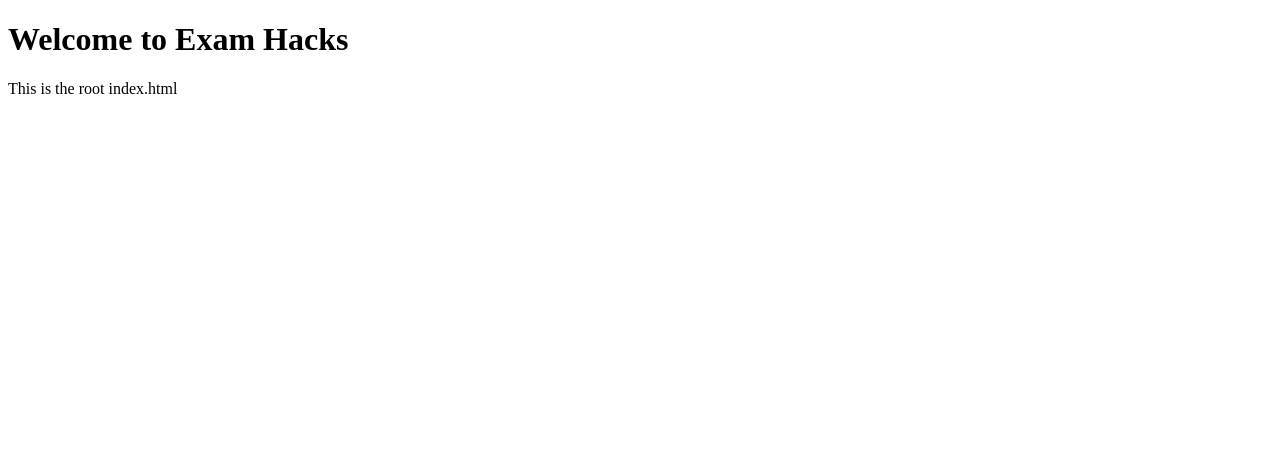
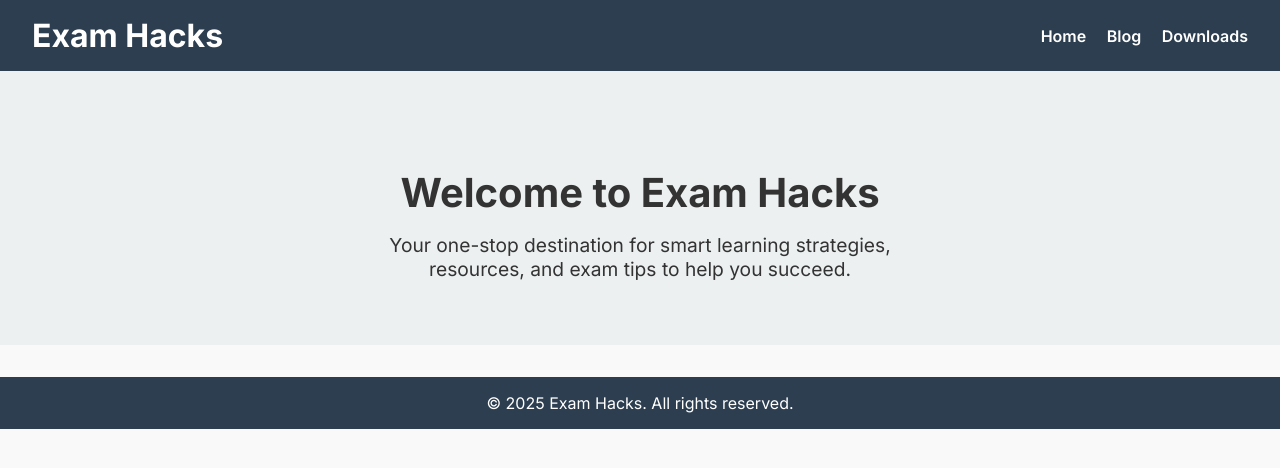
Before and after one commit to ExamHacks02/Examhacks02.github.io, a plain HTML site: page index.html in a window 1280 px wide. Drawn offline with Linux system fonts and the light colour scheme.

Commit message:
Update index.html

```diff
--- a/index.html
+++ b/index.html
@@ -1,8 +1,76 @@
 <!DOCTYPE html>
-<html>
-<head><title>Exam Hacks</title></head>
+<html lang="en">
+<head>
+  <meta charset="UTF-8" />
+  <meta name="viewport" content="width=device-width, initial-scale=1.0" />
+  <title>Exam Hacks</title>
+  <link rel="stylesheet" href="style.css" />
+  <link href="https://fonts.googleapis.com/css2?family=Inter:wght@400;600;700&display=swap" rel="stylesheet">
+  <style>
+    body {
+      font-family: 'Inter', sans-serif;
+      margin: 0;
+      padding: 0;
+      background-color: #f9f9f9;
+      color: #333;
+    }
+    header {
+      background: #2c3e50;
+      color: white;
+      padding: 1rem 2rem;
+      display: flex;
+      justify-content: space-between;
+      align-items: center;
+    }
+    header h1 {
+      margin: 0;
+    }
+    nav a {
+      color: white;
+      margin-left: 1rem;
+      text-decoration: none;
+      font-weight: 600;
+    }
+    .hero {
+      text-align: center;
+      padding: 4rem 2rem;
+      background-color: #ecf0f1;
+    }
+    .hero h2 {
+      font-size: 2.5rem;
+      margin-bottom: 1rem;
+    }
+    .hero p {
+      font-size: 1.2rem;
+      max-width: 600px;
+      margin: 0 auto;
+    }
+    footer {
+      background-color: #2c3e50;
+      color: white;
+      text-align: center;
+      padding: 1rem;
+      margin-top: 2rem;
+    }
+  </style>
+</head>
 <body>
-<h1>Welcome to Exam Hacks</h1>
-<p>This is the root index.html</p>
+  <header>
+    <h1>Exam Hacks</h1>
+    <nav>
+      <a href="/">Home</a>
+      <a href="/blog/post1.html">Blog</a>
+      <a href="/downloads/sample.pdf" target="_blank">Downloads</a>
+    </nav>
+  </header>
+
+  <section class="hero">
+    <h2>Welcome to Exam Hacks</h2>
+    <p>Your one-stop destination for smart learning strategies, resources, and exam tips to help you succeed.</p>
+  </section>
+
+  <footer>
+    &copy; 2025 Exam Hacks. All rights reserved.
+  </footer>
 </body>
 </html>
```
